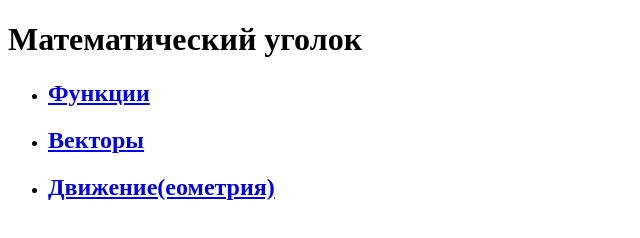
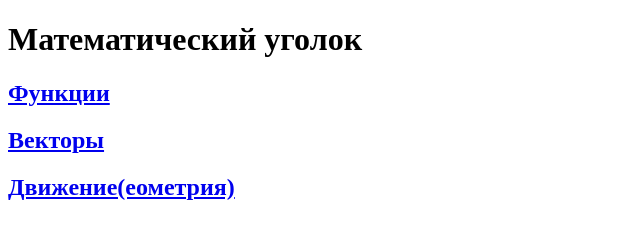
Before and after one commit to aegires/aegires.github.io, a plain HTML site: page index.html in a window 1280 px wide. Shown: the whole page, without its empty margins (0-640 px from the left). Drawn offline with Linux system fonts and the light colour scheme.

Commit message:
Update index.html

```diff
--- a/index.html
+++ b/index.html
@@ -7,10 +7,8 @@
 </head>
 <body>
 <h1>Математический уголок</h1>
-<ul>
-    <li><a href="math_functions.html"><h2>Функции</h2></a></li>
-    <li><a href="vector_operations.html"><h2>Векторы</h2></a></li>
-    <li><a href="motion_in_geometry.html"><h2>Движение(еометрия)</h2></a></li>
-</ul>
+<a href="math_functions.html"><h2>Функции</h2></a>
+<a href="vector_operations.html"><h2>Векторы</h2></a>
+<a href="motion_in_geometry.html"><h2>Движение(еометрия)</h2></a>
 </body>
 </html>
```
